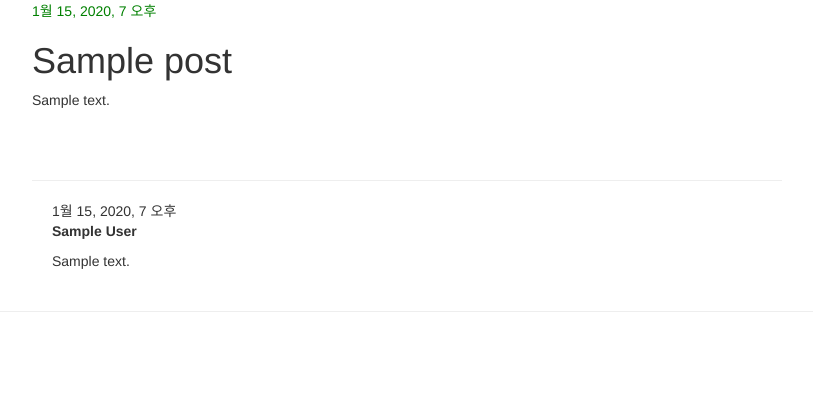
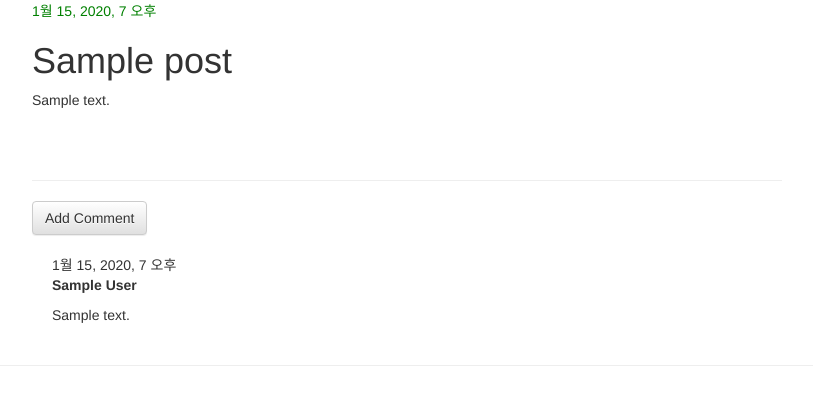
Before and after one commit to aiman3719/my-first-blog, a Django app: page /blog/post/1/ in a window 1280 px wide. Shown: the part 139-544 px from the top of the page, without its empty margins (38-851 px from the left). Run offline with Django 3.2, Linux system fonts and the light colour scheme; tables that the repository leaves empty hold one stand-in row (values such as "Sample post"); some libraries are stand-ins or nearby versions.

Commit message:
댓글작성하기 기능추가

```diff
--- a/blog/templates/blog/post_detail.html
+++ b/blog/templates/blog/post_detail.html
@@ -25,6 +25,8 @@
 
 
     <hr />
+
+    <a class="btn btn-default" href="{% url 'add_comment_to_post' pk=post.pk %}">Add Comment</a>
     {% for comment in post.comments.all %}
         <div class="comment">
             <div class="date">{{ comment.created_date }}</div>
--- a/blog/urls.py
+++ b/blog/urls.py
@@ -9,4 +9,5 @@ urlpatterns = [
     url(r'^post/(?P<pk>\d+)/remove/$', views.post_remove, name="post_remove"),
     url(r'^draft/$', views.post_draft_list, name='post_draft_list'),
     url(r'^post/(?P<pk>\d+)/publish/$', views.post_publish, name='post_publish'),
+    url(r'^post/(?P<pk>\d+)/comment/$', views.add_comment_to_post, name='add_comment_to_post'),
 ]
--- a/blog/views.py
+++ b/blog/views.py
@@ -2,7 +2,7 @@ from django.shortcuts import get_object_or_404, redirect, render
 from django.utils import timezone
 from django.contrib.auth.decorators import login_required
 from .models import Post
-from .forms import PostForm
+from .forms import CommentForm, PostForm
 
 # Create your views here.
 def post_list(request):
@@ -85,3 +85,21 @@ def post_publish(request, pk):
     post.publish()
 
     return redirect('post_detail', pk=pk)
+
+
+def add_comment_to_post(request, pk):
+    post = get_object_or_404(Post, pk=pk)
+
+    if request.method == 'POST':
+        form = CommentForm(request.POST, request.FILES)
+        if form.is_valid():
+            comment = form.save(commit=False)
+            comment.post = post
+            comment.save()
+            return redirect('post_detail', pk=post.pk)
+    else:
+        form = CommentForm()
+
+    return render(request, 'blog/add_comment_to_post.html', {
+        'form': form
+    })
```
Also changed, not shown: blog/forms.py (+7 -1 lines).
